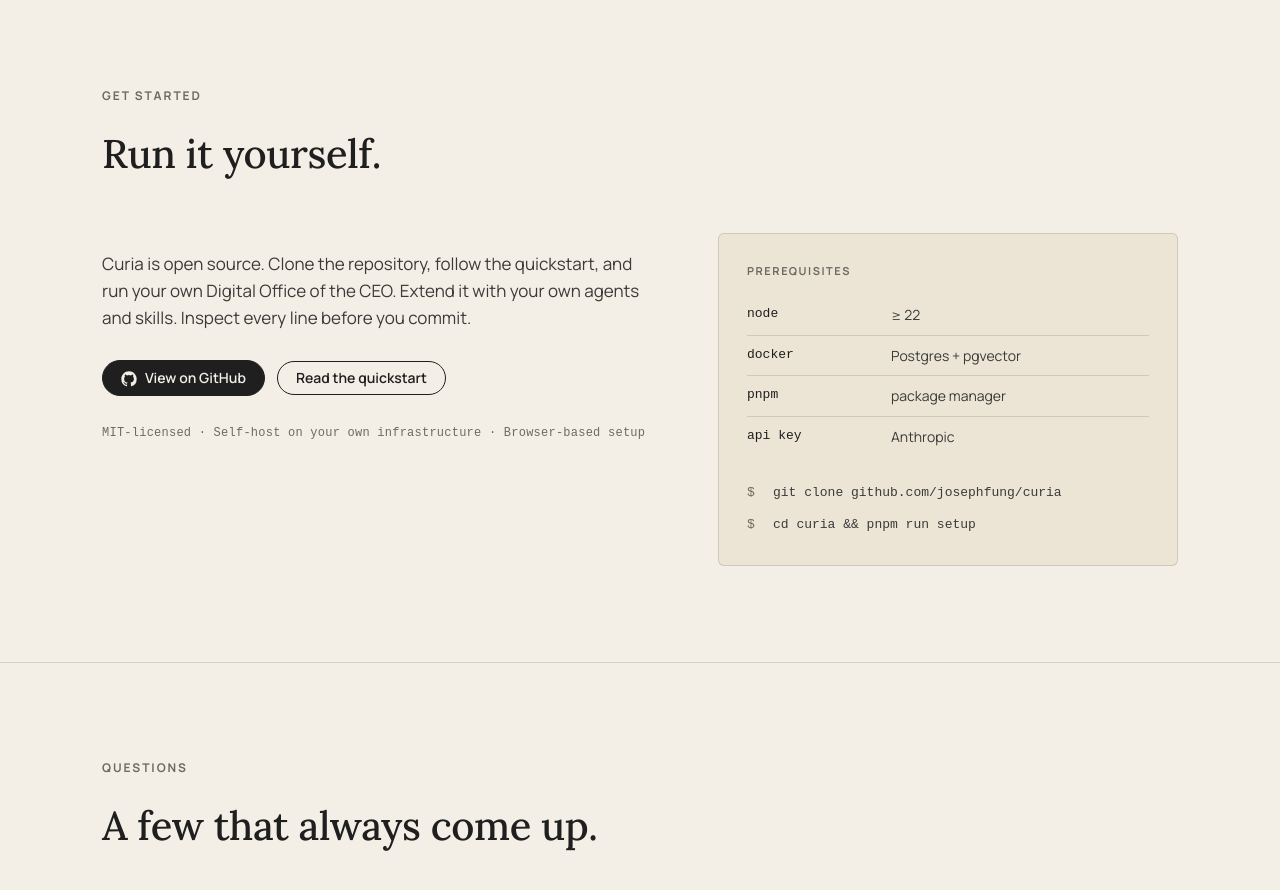
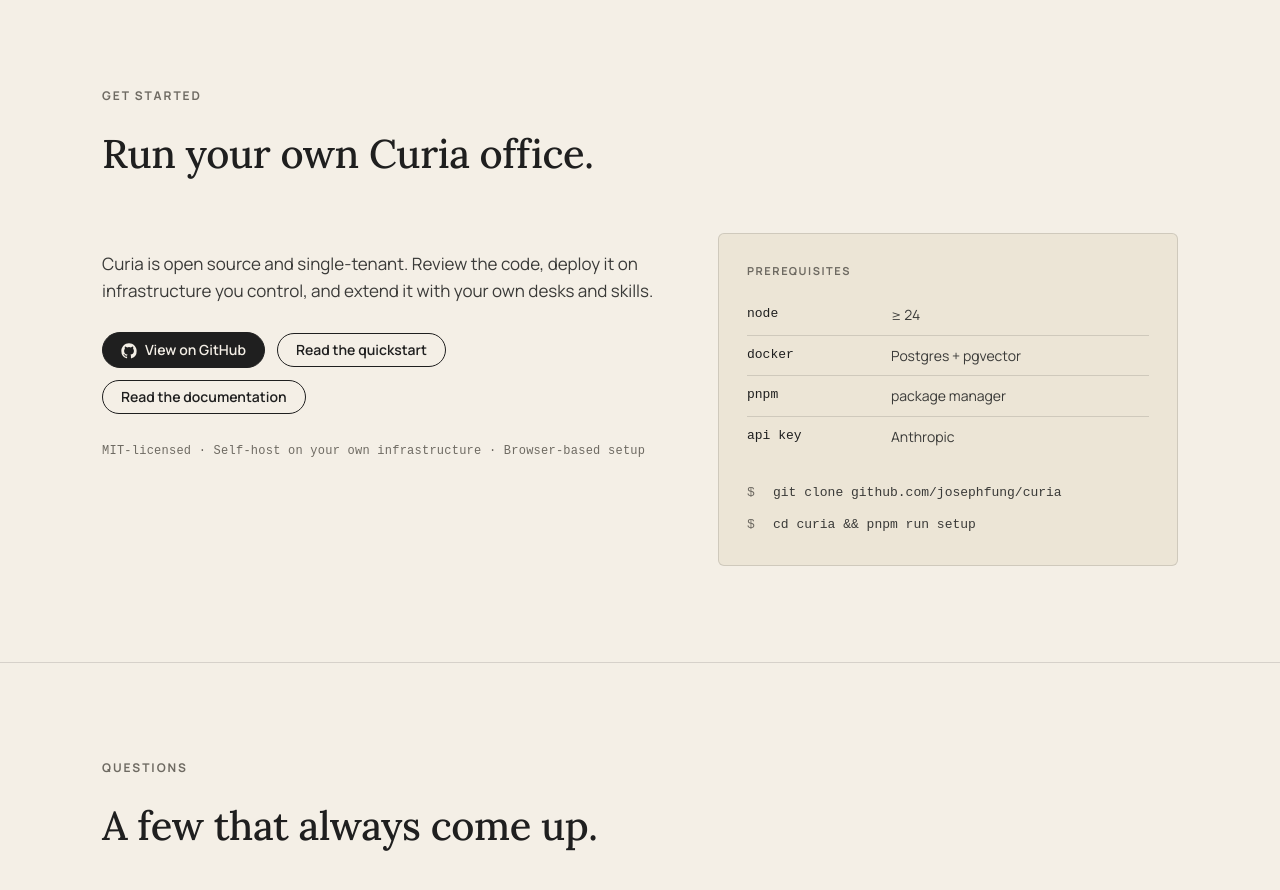
Before and after one commit to josephfung/curia-website, a React (Vite) app: page / in a window 1280 px wide. Shown: the part 4880-5770 px from the top of the page. Built offline with nearby package versions, Linux system fonts and the light colour scheme; a web font is replaced by a local one.

Commit message:
feat: reposition get-started; correct Node version to 24

```diff
--- a/src/pages/HomePage.jsx
+++ b/src/pages/HomePage.jsx
@@ -231,13 +231,12 @@
   <section className="m-section" id="get-started">
     <div className="m-container">
       <div className="m-section-eyebrow">Get started</div>
-      <h2 className="m-section-title">Run it yourself.</h2>
+      <h2 className="m-section-title">Run your own Curia office.</h2>
       <div className="m-getstarted">
         <div>
           <p className="m-pillar-body" style={{ fontSize: 17, marginBottom: 28, maxWidth: 560 }}>
-            Curia is open source. Clone the repository, follow the quickstart, and run
-            your own Digital Office of the CEO. Extend it with your own agents and
-            skills. Inspect every line before you commit.
+            Curia is open source and single-tenant. Review the code, deploy it on
+            infrastructure you control, and extend it with your own desks and skills.
           </p>
           <div className="m-hero-actions">
             <a className="m-cta" href="https://github.com/josephfung/curia">
@@ -249,6 +248,7 @@
               View on GitHub
             </a>
             <a className="m-cta m-cta-ghost" href="https://github.com/josephfung/curia#quickstart">Read the quickstart</a>
+            <a className="m-cta m-cta-ghost" href="https://docs.meetcuria.com">Read the documentation</a>
           </div>
           <div className="m-getstarted-note">
             MIT-licensed · Self-host on your own infrastructure · Browser-based setup
@@ -257,7 +257,7 @@
         <div className="m-prereqs">
           <div className="m-prereqs-title">Prerequisites</div>
           <ul className="m-prereqs-list">
-            <li><span className="m-mono">node</span><span>≥ 22</span></li>
+            <li><span className="m-mono">node</span><span>≥ 24</span></li>
             <li><span className="m-mono">docker</span><span>Postgres + pgvector</span></li>
             <li><span className="m-mono">pnpm</span><span>package manager</span></li>
             <li><span className="m-mono">api key</span><span>Anthropic</span></li>
```
